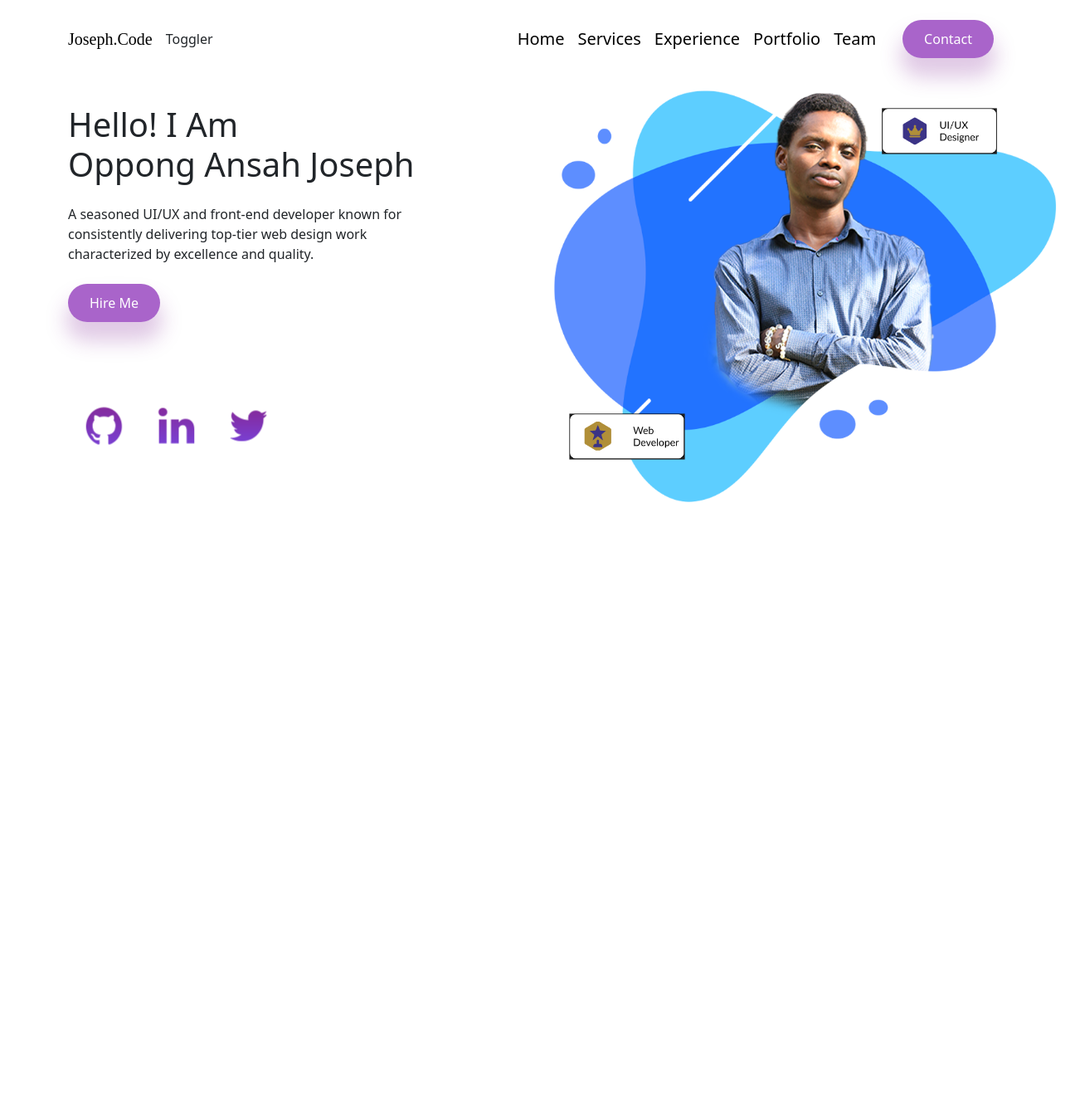
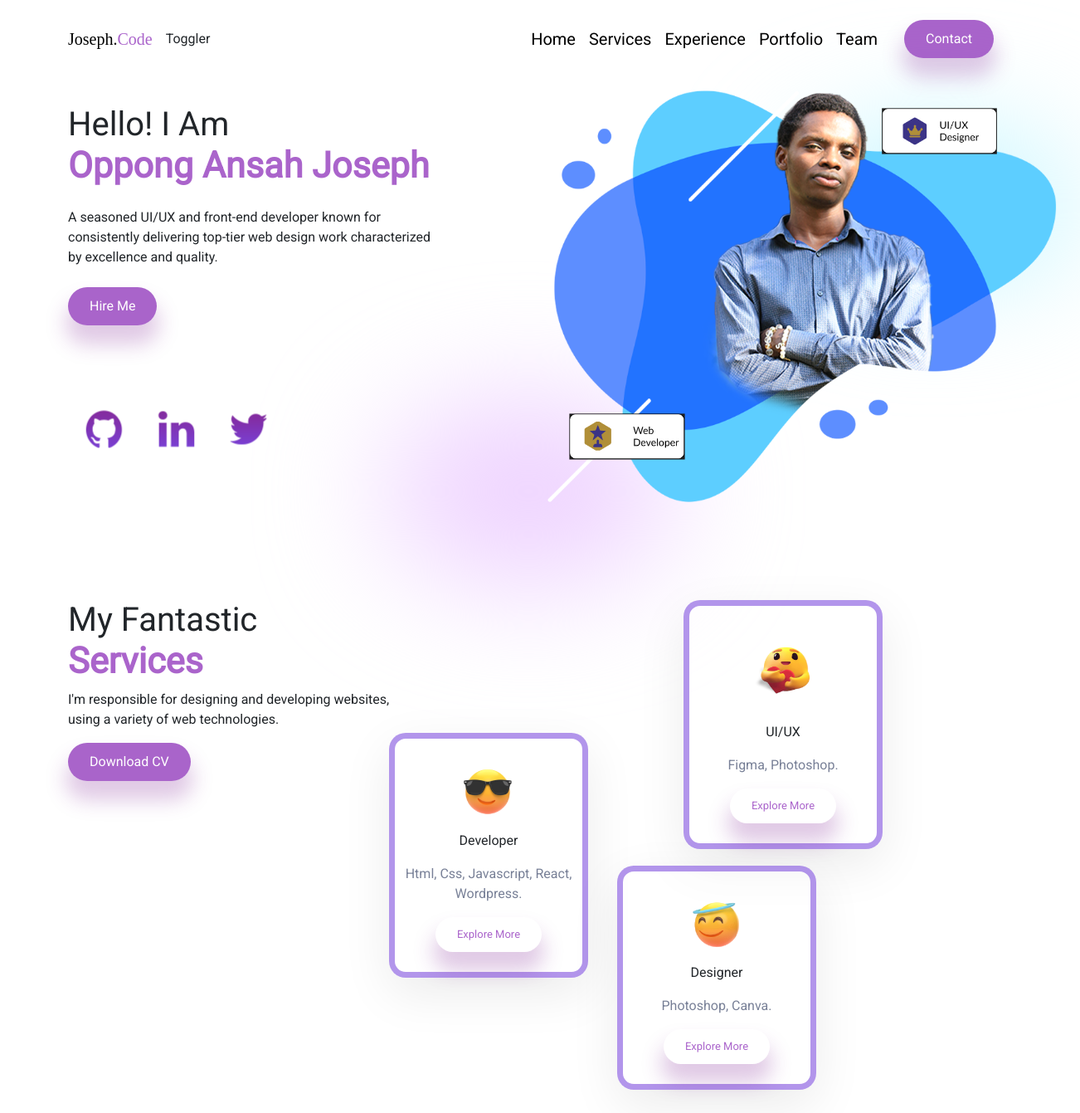
Before and after one commit to oppong-josephh/my-portfolio, a React (Create React App) app: page / in a window 1280 px wide. Shown: the whole page at 83% size, 1302 px wide, since content can reach past the window. Before the commit the page ends 800 px from the top, so only its background shows below. Built offline with nearby package versions, Linux system fonts and the light colour scheme; a web font is replaced by a local one.

Commit message:
home and services added

```diff
--- a/src/App.js
+++ b/src/App.js
@@ -3,12 +3,14 @@ import './index.css'
 import 'bootstrap/dist/css/bootstrap.min.css';
 import Navbar from './components/Navbar/Navbar';
 import Home from './components/Home/Home';
+import Service from './components/Service/Service';
 
 const App = () => {
   return (
     <>
       <Navbar />
       <Home />
+      <Service />
     </>
   )
 }
--- /dev/null
+++ b/src/components/Card/Card.css
@@ -0,0 +1,32 @@
+.card{
+    width: 15rem;
+    /* height: 13rem; */
+    position: absolute;
+    gap: 1rem;
+    align-items: center;
+    background: rgb(255, 255, 255, 0.26);
+    border: 7px solid var(--voiletCard);
+    box-shadow: var(--boxShadow);
+    border-radius: 20px;
+}
+
+.card span:nth-of-type(2){
+    color: var(--grey);
+}
+
+.card > img{
+    transform: scale(0.6);
+    margin-bottom: -2rem;
+}
+
+.c-btn{
+    background: #fff;
+    color: var(--voilet);
+    font-size: 13px;
+    transition: 0.8s;
+}
+
+.c-btn:hover{
+    background: var(--voilet);
+    color: #fff;
+}
--- /dev/null
+++ b/src/components/Card/Card.jsx
@@ -0,0 +1,18 @@
+import React from 'react'
+import { Container } from 'react-bootstrap'
+import './Card.css'
+
+const Card = ({emoji, heading, details}) => {
+  return (
+    <Container>
+        <div className="card" >
+            <img src={emoji} alt="emoji" />
+            <span>{heading}</span>
+            <span>{details}</span>
+            <button type="button" className='c-btn mb-4'>Explore More</button>
+        </div>
+    </Container>
+  )
+}
+
+export default Card
--- a/src/components/Home/Home.css
+++ b/src/components/Home/Home.css
@@ -1,3 +1,6 @@
+body{
+  font-family: "roboto";
+}
 .icons>*{
     margin-top: 5rem;
     gap: 0;
@@ -12,6 +15,12 @@
 /* .h-wrapper .h-left{
   margin-top: rem;
 } */
+
+.s-hName{
+  color: var(--voilet);
+  font-size: 2.7rem;
+  font-weight: 600;
+}
 
 .h-banner{
   transform: scale(0.72);
@@ -31,3 +40,15 @@
   position: absolute;
   transform: scale(0.6);
 }
+
+.blurImgBg{
+  position: absolute;
+  width: 22rem;
+  height: 14rem;
+  border-radius: 50%;
+  background: #edd0ff;
+  z-index: -9;
+  top: 60%;
+  left: 36%;
+  filter: blur(72px);
+}
--- a/src/components/Home/Home.jsx
+++ b/src/components/Home/Home.jsx
@@ -15,9 +15,9 @@ const Home = () => {
           <div className="h-wrapper">
             <div className="h-left">
               <div className="h-name">
-                <h1 className="mb-4">
+                <h1 className="mb-4 name">
                   Hello! I Am <br />
-                  <span>Oppong Ansah Joseph</span>
+                  <span className="s-hName">Oppong Ansah Joseph</span>
                 </h1>
                 <p className="mb-4">
                   A seasoned UI/UX and front-end developer known for
@@ -46,6 +46,9 @@ const Home = () => {
                 <img className="card1" src={UICard} alt="Card1" />
                 <img className="card2" src={WebCard} alt="Card2" />
               </div>
+              <div className="blurImgBg" style={{background: "rgb(238 210 255)"}}></div>
+              <div className="blurImgBg" style={{background: "#C1F5FF",
+              top: "10rem", width: "21rem", height: "11rem" , left: "60rem"}}></div>
             </div>
           </div>
         </div>
--- a/src/components/Navbar/Navbar.css
+++ b/src/components/Navbar/Navbar.css
@@ -9,6 +9,9 @@ button, .n-button{
   font-family: "Agbalumo";
 }
 
+.n-logoName{
+  color: var(--voilet);
+}
 .nav-link:hover {
   color: var(--voilet) !important;
 }
--- a/src/components/Navbar/Navbar.jsx
+++ b/src/components/Navbar/Navbar.jsx
@@ -6,7 +6,7 @@ function NavigationBar() {
     <>
       <Navbar expand="lg" className="n-wrapper my-3">
         <Container>
-          <Navbar.Brand href="#home" className="n-logo">Joseph.Code</Navbar.Brand>
+          <Navbar.Brand href="#home" className="n-logo">Joseph.<span className="n-logoName">Code</span></Navbar.Brand>
           <span>Toggler</span>
           <Navbar.Toggle aria-controls="basic-navbar-nav" />
           <Navbar.Collapse id="basic-navbar-nav">
--- /dev/null
+++ b/src/components/Service/Service.css
@@ -0,0 +1,20 @@
+.fantastic{
+    margin-bottom: 50vh;
+    border: 0;
+    list-style: none;
+    text-decoration: none;
+}
+.fantastic span:nth-of-type(1){
+    color: var(--voilet);
+    font-size: 2.7rem;
+    font-weight: 600;
+}
+
+.cards{
+    position: relative;
+}
+.cards>*{
+    position: absolute;
+}
+
+/* style={{top: "20rem", left: "-10rem"}} */
--- /dev/null
+++ b/src/components/Service/Service.jsx
@@ -0,0 +1,49 @@
+import React from "react";
+import { Container } from "react-bootstrap";
+import "./Service.css";
+import HeartEmoji from "../../img/heartemoji.png";
+import GlassEmoji from "../../img/glasses.png";
+import HumbleEmoji from "../../img/humble.png"
+import Card from "../Card/Card";
+
+const Service = () => {
+  return (
+    <Container>
+    <div className="row">
+      <div className="col-md-6">
+        <div className="fantastic">
+          <h1 className="">
+            My Fantastic <br /> <span>Services</span>
+          </h1>
+          <p>
+            I'm responsible for designing and developing websites, <br />using a
+            variety of web technologies.
+          </p>
+          {/* <a href={CV}></a> */}
+          <button type="button">Download CV</button>
+        </div>
+      </div>
+
+      <div className="col-md-6">
+        <div className="row">
+          <div className="cards col-md-6 text-center" style={{top: "0", left: "10rem"}}>
+            <Card emoji={HeartEmoji} heading={"UI/UX"} details={"Figma, Photoshop."} />
+          </div>
+          <div className="col-md-6 text-center cards" style={{top: "10rem", left: "-30rem"}}>
+            <Card emoji={GlassEmoji} heading={"Developer"} details={"Html, Css, Javascript, React, Wordpress."} />
+          </div>
+        </div>
+
+        <div className="row">
+          <div className="col-md-12 text-center cards" style={{top: "20rem", left: "5rem"}}>
+            <Card emoji={HumbleEmoji} heading={"Designer"} details={"Photoshop, Canva."} />
+          </div>
+        </div>
+      </div>
+    </div>
+  </Container>
+
+  );
+};
+
+export default Service;
```
